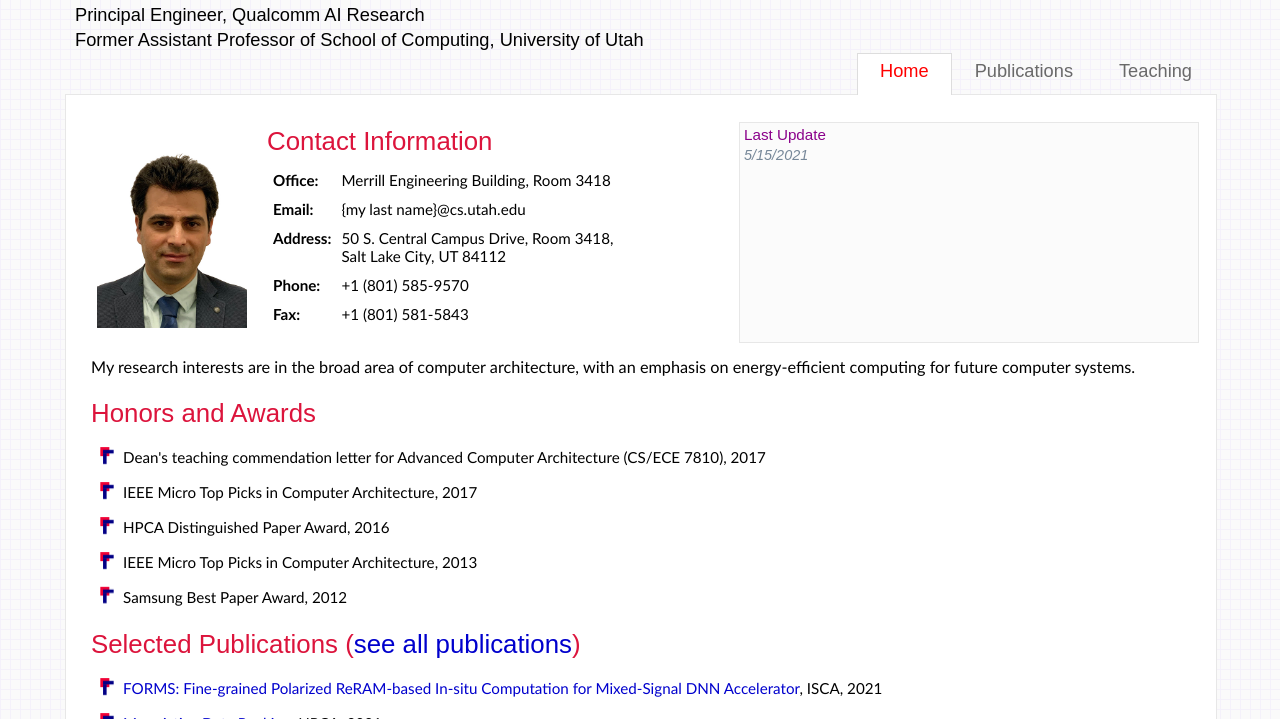
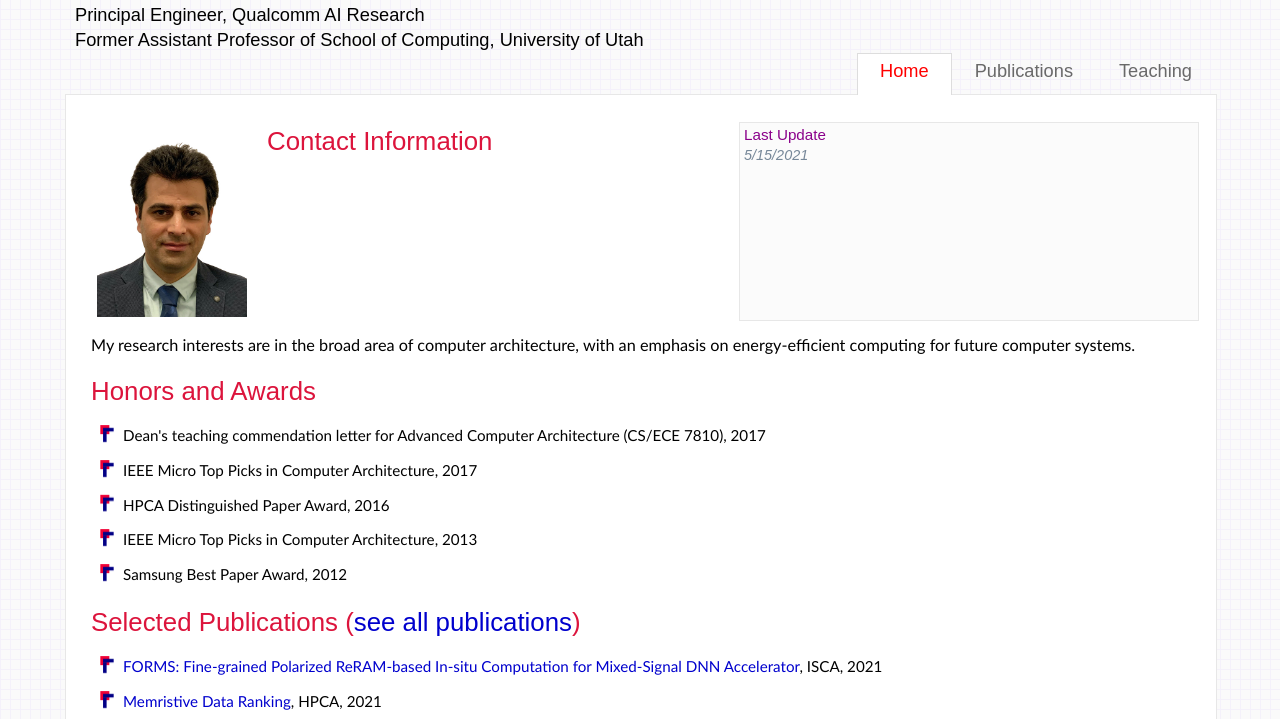
Before and after one commit to mnbojnordi/mnbojnordi.github.io, a plain HTML site: page index.html in a window 1280 px wide. Shown: the part 81-800 px from the top of the page. Drawn offline with Linux system fonts and the light colour scheme.

Commit message:
Update index.html
updated contact info.

```diff
--- a/index.html
+++ b/index.html
@@ -48,15 +48,15 @@
                 <td valign="top">
                     <table>
                         <h2>Contact Information</h2>
-                        <tr>
+                        <!--tr>
                             <td valign="top"><b> Office: </b></td>
                             <td valign="top"> Merrill Engineering Building, Room 3418 <br>
                         </tr>
                         <tr>
                             <td valign="top"><b> Email: </b></td>
-                            <td valign="top"> {my last name}@cs.utah.edu </td>
-                        </tr>
-                        <tr>
+                            <td valign="top"> mn<i>{my_last_name}</i>@gmail.com </td>
+                        </tr-->
+                        <!--tr>
                             <td valign="top"><b> Address: </b></td>
                             <td valign="top"> 50 S. Central Campus Drive, Room 3418, <br>
                                 Salt Lake City, UT 84112 </td>
@@ -68,7 +68,7 @@
                         <tr>
                             <td valign="top"><b> Fax: </b></td>
                             <td valign="top">+1 (801) 581-5843</td>
-                        </tr>
+                        </tr-->
                     </table>
                 </td>
                 <td width=450 align="right" valign="top" style="border:thin solid #E7E7E7" bgcolor=#FBFBFB>
```
